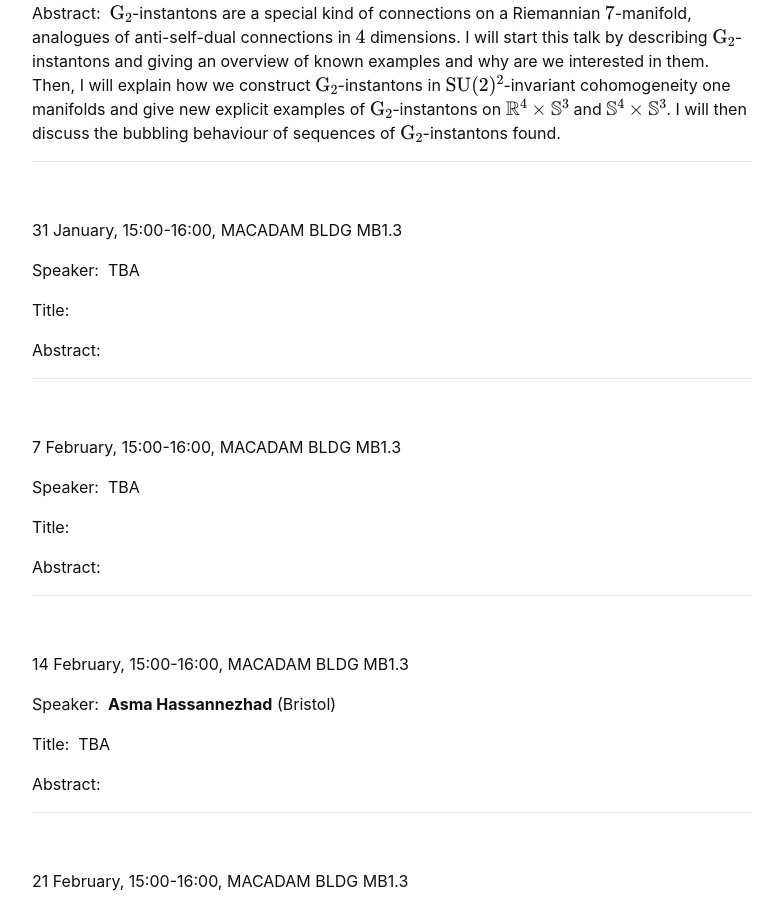
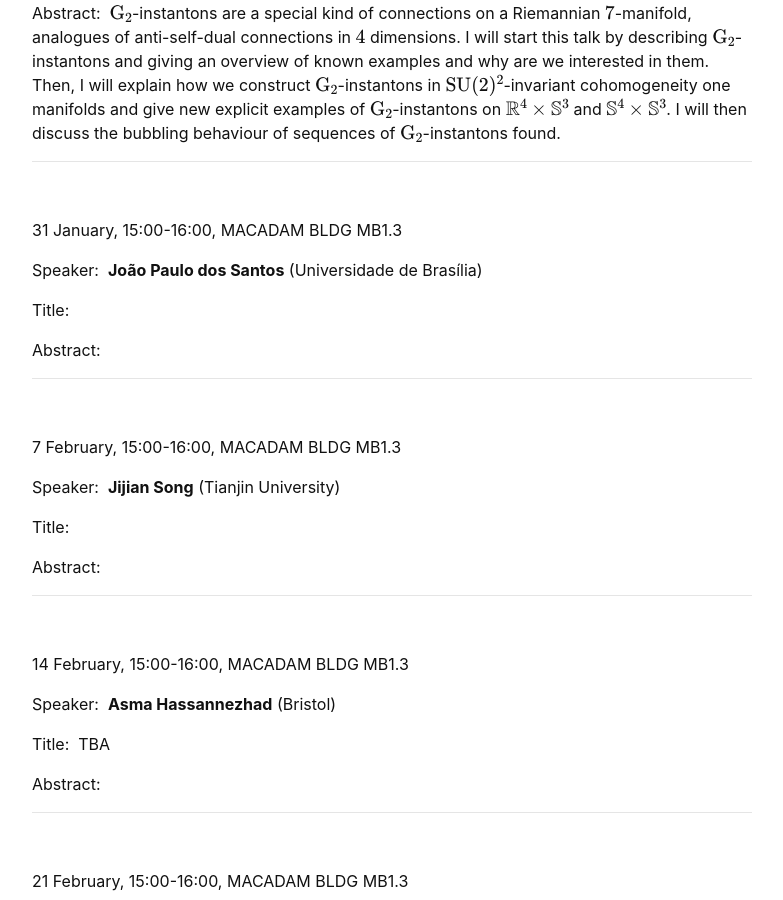
Before and after one commit to kcl-geometry-seminar/kcl-geometry-seminar.github.io, a Jekyll site: the page built from pages/index.md, in a window 1280 px wide and 900 px high, scrolled down 561 px. Shown: the whole window, without its empty margins (248-1031 px from the left). Built offline with Jekyll 4.4.1, drawn with Linux system fonts in a browser that asks for light colours; formulas are drawn with MathJax 3; a script that is not in the unit is left out.

Commit message:
Added the speaker name/affililation for 31 Jan and 7 Feb

```diff
--- a/pages/index.md
+++ b/pages/index.md
@@ -34,7 +34,7 @@ Abstract:&nbsp; $\mathrm{G}_2$-instantons are a special kind of connections on a
 
 31 January, 15:00-16:00, MACADAM BLDG MB1.3
 
-Speaker:&nbsp; TBA
+Speaker:&nbsp; **João Paulo dos Santos** (Universidade de Brasília)
 
 Title:&nbsp;
 
@@ -45,7 +45,7 @@ Abstract:&nbsp;
 
 7 February, 15:00-16:00, MACADAM BLDG MB1.3
 
-Speaker:&nbsp; TBA
+Speaker:&nbsp; **Jijian Song** (Tianjin University)
 
 Title:&nbsp;
 
```
